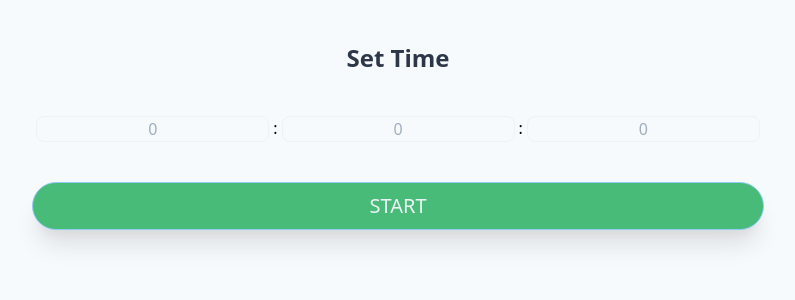
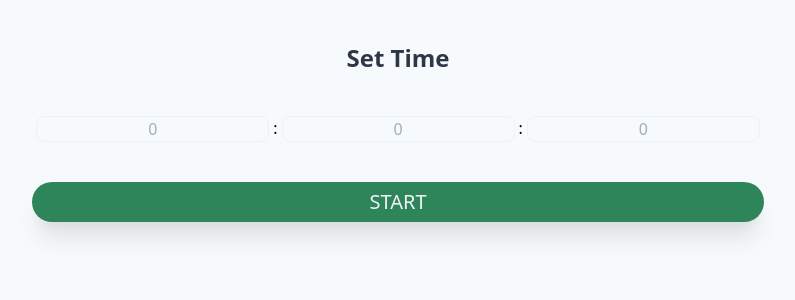
Before and after one commit to nezurian/timer, a React (Create React App) app: page / in a window 1280 px wide. Shown: the top 300 px of the page, without its empty margins (242-1037 px from the left). Built offline with nearby package versions, Linux system fonts and the light colour scheme.

Commit message:
Creation and application of  Button & Input Components

```diff
--- a/src/components/Timer.tsx
+++ b/src/components/Timer.tsx
@@ -1,4 +1,5 @@
 import React, { useState, useEffect } from "react";
+import { Button, Input } from "./Util.comp";
 
 export default function Timer() {
   interface Time {
@@ -89,43 +90,32 @@ export default function Timer() {
   return (
     <div className="flex flex-col px-20">
       <div className="flex flex-row">
-        <input
-          name="hours"
-          value={time.hours}
-          onChange={inputValidation}
-          className="bg-gray-100 w-1/3 mx-1 focus:border-blue-300 outline-none border border-gray-200 text-center text-gray-500 rounded-lg"
-        ></input>
+
+        <Input name="hours" value={time.hours} onChange={inputValidation} />
         <p>:</p>
-        <input
-          name="minutes"
-          value={time.minutes}
-          onChange={inputValidation}
-          className="bg-gray-100 w-1/3 mx-1 outline-none focus:border-blue-300 border border-gray-200 text-center text-gray-500  rounded-lg"
-        ></input>
+        <Input name="minutes" value={time.minutes} onChange={inputValidation} />
+
         <p>:</p>
-        <input
-          name="seconds"
-          value={time.seconds}
-          onChange={inputValidation}
-          className="bg-gray-100 w-1/3 mx-1 outline-none focus:border-blue-300 border border-gray-200 text-center text-gray-500  rounded-lg"
-        ></input>
+        <Input name="seconds" value={time.seconds} onChange={inputValidation} />
+
       </div>
+
       {process ? (
-        <button
-          name="Stop"
-          onClick={stopTimer}
-          className="px-1 h-12 border border-red-600 outline-none rounded-full bg-red-700 text-gray-200 text-xl mt-10 shadow-xl"
-        >
-          STOP
-        </button>
+        <Button
+          name={"stop"}
+          trigger={stopTimer}
+          title={"STOP"}
+          BGcolor={"bg-red-700"}
+          HovBGcolor={"hover:bg-red-500"}
+        />
       ) : (
-        <button
-          name="Start"
-          onClick={startTimer}
-          className="px-1 h-12 border border-blue-300 outline-none rounded-full bg-green-500 text-gray-200 text-xl mt-10 shadow-xl"
-        >
-          START
-        </button>
+        <Button
+          name={"start"}
+          trigger={startTimer}
+          title={"START"}
+          BGcolor={"bg-green-700"}
+          HovBGcolor={"hover:bg-green-500"}
+        />
       )}
     </div>
   );
--- /dev/null
+++ b/src/components/Util.comp.tsx
@@ -0,0 +1,40 @@
+import React from "react";
+
+interface Button {
+  trigger: VoidFunction;
+  name: string;
+  title: string;
+  BGcolor: string;
+  HovBGcolor: string;
+}
+
+const Button = (props: Button) => {
+  return (
+    <button
+      name="props.name"
+      onClick={props.trigger}
+      className={`px-3 h-10 outline-none rounded-full ${props.BGcolor} ${props.HovBGcolor} text-gray-200 text-xl mt-10 shadow-xl`}
+    >
+      {props.title}
+    </button>
+  );
+};
+
+interface Input {
+  onChange: (e: React.SyntheticEvent) => void;
+  name: string;
+  value: number;
+}
+
+const Input = (props: Input) => {
+  return (
+    <input
+      name={props.name}
+      value={props.value}
+      onChange={props.onChange}
+      className="bg-gray-100 w-1/3 mx-1 outline-none focus:border-blue-300 border border-gray-200 text-center text-gray-500  rounded-lg"
+    ></input>
+  );
+};
+
+export { Button, Input };
```
